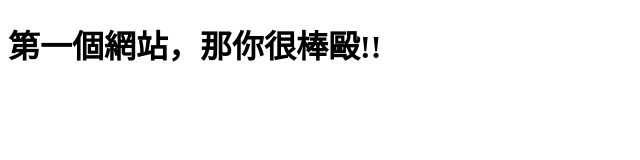
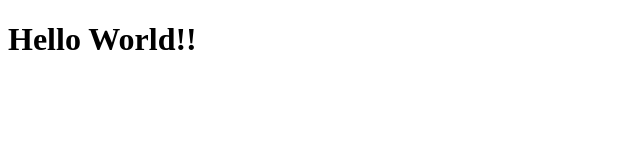
Before and after one commit to yj1099/yj1099.github.io, a plain HTML site: page index.html in a window 1280 px wide. Shown: the whole page, without its empty margins (0-640 px from the left). Drawn offline with Linux system fonts and the light colour scheme.

Commit message:
Update index.html

```diff
--- a/index.html
+++ b/index.html
@@ -5,6 +5,6 @@
     <TITLE>Hi，GITHUB</TITLE>
   </HEAD>
   <BODY>
-    <H1>第一個網站，那你很棒毆!!</H1>
+    <H1>Hello World!!</H1>
   </BODY>
 </HTML>
```
